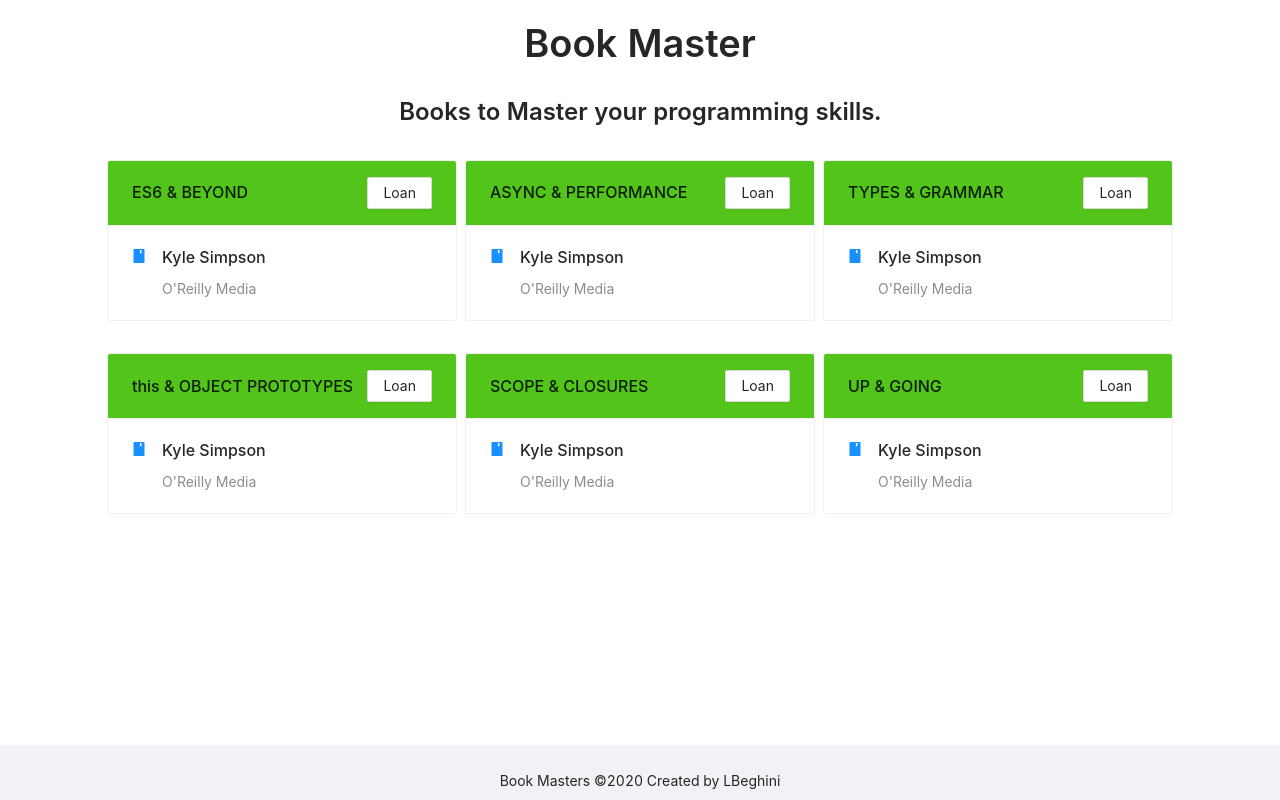
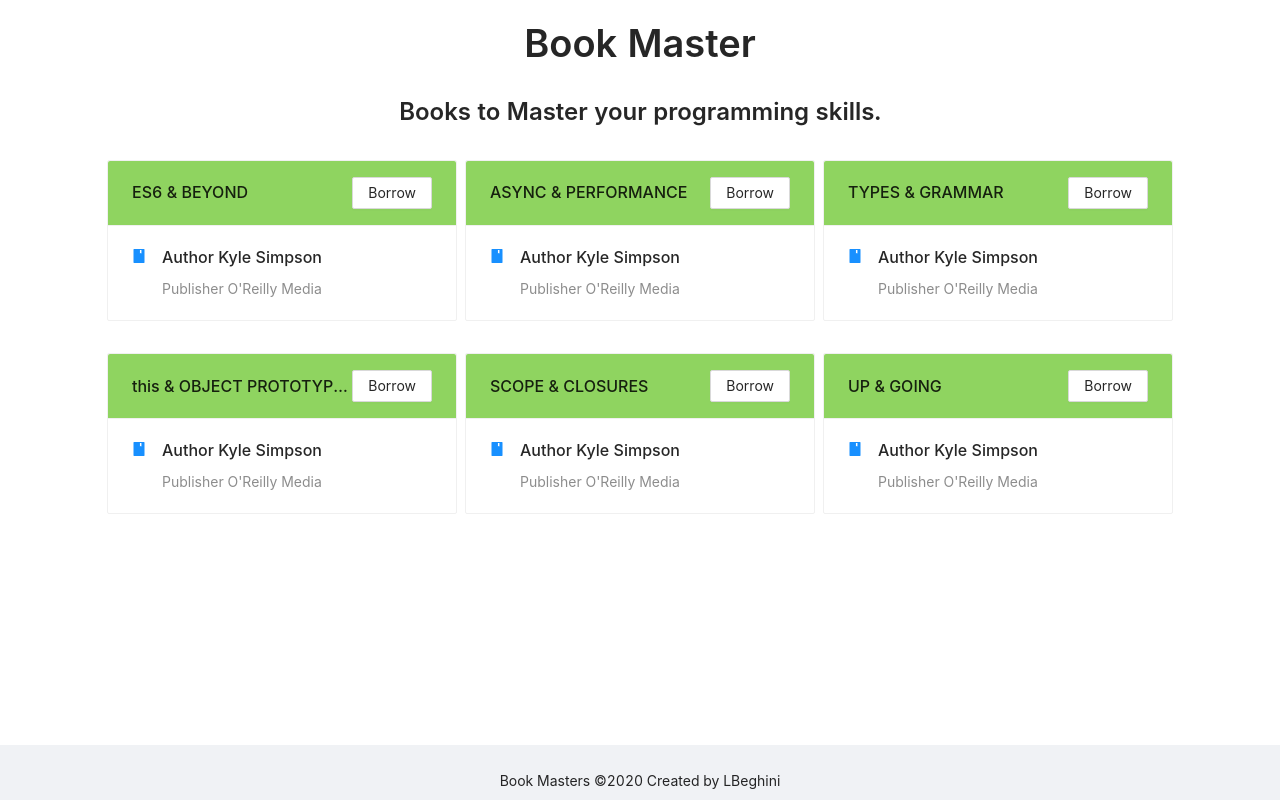
Before and after one commit to LBeghini/Book-Master, a React (Create React App) app: page / in a window 1280 px wide. Built offline with nearby package versions, Linux system fonts and the light colour scheme.

Commit message:
Add layout fixes

```diff
--- a/src/App.js
+++ b/src/App.js
@@ -4,7 +4,7 @@ import BookDetail from './BookDetail';
 import Header from './Header';
 import Loan from './Loan';
 import {BrowserRouter, Route, Switch} from 'react-router-dom';
-import {Layout } from 'antd';
+import {Layout, Row, Col } from 'antd';
 
 const {Content, Footer} = Layout;
 
@@ -15,11 +15,15 @@ class App extends React.Component {
       <BrowserRouter>
           <Header/>
           <Content style={{height: "calc(100vh - 20vh - 55px)", overflow:'auto' }}>
-              <Switch>
-                <Route exact path='/' component={Home}/>
-                <Route path='/loan/:id' component={Loan}/>
-                <Route path='/:id' component={BookDetail}/>
-              </Switch>
+            <Row gutter={[0, 32]} style={{margin:0}} justify="center">
+                <Col span={20}>
+                  <Switch>
+                    <Route exact path='/' component={Home}/>
+                    <Route path='/loan/:id' component={Loan}/>
+                    <Route path='/:id' component={BookDetail}/>
+                  </Switch>
+              </Col>
+            </Row>
             </Content>
           <Footer style={{height: "55px", textAlign: 'center'}}>
             <span style={{ verticalAlign: 'middle', display: 'inline-block'}}>Book Masters ©2020 Created by LBeghini</span>
--- a/src/BookDetail.js
+++ b/src/BookDetail.js
@@ -1,6 +1,6 @@
 import React from 'react'
 import books from './books'
-import { Descriptions,Row, Spin, Breadcrumb } from 'antd';
+import { Descriptions,Row, Spin, Breadcrumb, Badge, Button } from 'antd';
 import { LoadingOutlined } from '@ant-design/icons';
 import {Link} from 'react-router-dom';
 
@@ -23,16 +23,30 @@ class BookDetail extends React.Component{
         }
     }
 
+    handleReceive (id) {
+        localStorage.removeItem(id);
+    }
+
 
     render(){
         const book = this.state.book ? (
-            <Descriptions title="Book Info" bordered="true" layout="vertical" style={{width:'70%'}}>
+            <Descriptions
+                title="Book Info"
+                bordered layout="horizontal"
+                style={{width:'70%'}}
+                extra={localStorage.getItem(this.state.book.id)?(
+                    <a onClick={() => this.handleReceive(this.state.book.id)} href="/"><Button>Receive</Button></a>
+                ):(
+                    <Link to={'/loan/'+this.state.book.id}><Button>Loan</Button></Link>
+                )}
+            >
                 <Descriptions.Item label="ISBN">{this.state.book.isbn}</Descriptions.Item>
-                <Descriptions.Item label="Title">{this.state.book.title}</Descriptions.Item>
-                <Descriptions.Item label="Author">{this.state.book.author}</Descriptions.Item>
+                <Descriptions.Item label="Title" span={3}>{this.state.book.title}</Descriptions.Item>
+                <Descriptions.Item label="Author" >{this.state.book.author}</Descriptions.Item>
+                <Descriptions.Item label="Publisher">{this.state.book.publisher}</Descriptions.Item>
                 <Descriptions.Item label="Year">{this.state.book.year}</Descriptions.Item>
-                <Descriptions.Item label="Publisher">{this.state.book.publisher}</Descriptions.Item>
                 <Descriptions.Item label="Language">{this.state.book.language}</Descriptions.Item>
+                <Descriptions.Item label="Status">{localStorage.getItem(this.state.book.id)?(<Badge status="error" text="Not available" />):(<Badge status="success" text="Available" />)}</Descriptions.Item>
           </Descriptions>
         ) : (
             <Spin indicator={antIcon} tip="Loading book..." style={{color:'black'}}/>
--- /dev/null
+++ b/src/CardLoan.js
@@ -0,0 +1,29 @@
+import React from 'react';
+import { BookFilled} from '@ant-design/icons';
+import { Card, Button } from 'antd';
+import {Link} from 'react-router-dom';
+
+const { Meta } = Card;
+
+const CardLoan = ({book}) => {
+
+    return(
+        <Card
+            title={book.title}
+            extra={<Link to={'/loan/'+book.id}><Button>Borrow</Button></Link>}
+            style={{ width: 350 }}
+            hoverable
+            headStyle={{backgroundColor:'#8fd460'}}
+            >
+            <Link to={'/'+book.id}>
+            <Meta
+                avatar={<BookFilled />}
+                title={'Author '+ book.author}
+                description={'Publisher '+book.publisher}
+            />
+        </Link>
+    </Card>
+    )
+}
+
+export default CardLoan;
--- /dev/null
+++ b/src/CardReceive.js
@@ -0,0 +1,38 @@
+import React from 'react';
+import { UserOutlined } from '@ant-design/icons';
+import { Card, Button } from 'antd';
+import {Link} from 'react-router-dom';
+
+const { Meta } = Card;
+
+
+function handleReturn (id) {
+    localStorage.removeItem(id);
+}
+
+
+const CardReceive = ({book, user}) => {
+
+    return(
+        <Card
+            title={book.title}
+            extra={<a onClick={() => handleReturn(book.id)} href="/"><Button>Return</Button></a>}
+            style={{ width: 350 }}
+            hoverable
+            headStyle={{backgroundColor:'#f37370'}}
+            >
+            <Link to={'/'+book.id}>
+            <Meta
+                avatar={<UserOutlined />}
+                title={'Name: ' +user.name}
+                description={'Loan Date: ' +user.timestamp}
+            />
+        </Link>
+    </Card>
+
+)
+
+
+}
+
+export default CardReceive;
--- a/src/Home.js
+++ b/src/Home.js
@@ -1,35 +1,27 @@
 import React from 'react';
 import books from './books';
-import { BookFilled} from '@ant-design/icons';
-import { Row, Col, Card, Empty, Button } from 'antd';
-import {Link} from 'react-router-dom';
+import CardLoan from './CardLoan';
+import CardReceive from './CardReceive';
+import { Row, Col, Empty } from 'antd';
 
 
 const Home = () => {
-    const { Meta } = Card;
     const booksList = books.length ? (
         books.map(book => {
-            return (
+            if(localStorage.getItem(book.id)){
+                return(
+                    <Col key={book.id}>
+                        <CardReceive book={book} user={JSON.parse(localStorage.getItem(book.id))} />
+                    </Col>
+                )
+            }else{
+                return (
                 <Col key={book.id}>
-
-                    <Card
-                        title={book.title}
-                        extra={<Link to={'/loan/'+book.id}><Button>Loan</Button></Link>}
-                        style={{ width: 350 }}
-                        hoverable
-                        avatar={<BookFilled />}
-                        headStyle={{backgroundColor:'#52c41a'}}
-                        >
-                        <Link to={'/'+book.id}>
-                        <Meta
-                        avatar={<BookFilled />}
-                        title={book.author}
-                        description={book.publisher}
-                         />
-                         </Link>
-                    </Card>
+                    <CardLoan book={book}/>
                 </Col>
             )
+            }
+
         })
     ) : (
         <Col span={24}>
@@ -42,13 +34,10 @@ const Home = () => {
     )
 
     return(
-            <Row gutter={[0, 32]} style={{margin:0}} justify="center">
-                <Col span={20}>
-                    <Row justify="center" gutter={[8, 32]}>
-                            {booksList}
-                    </Row>
-                </Col>
-            </Row>
+
+        <Row justify="center" gutter={[8, 32]}>
+                {booksList}
+        </Row>
     )
 
 }
--- a/src/Loan.js
+++ b/src/Loan.js
@@ -1,15 +1,16 @@
 import React from 'react'
 import books from './books'
-import { Descriptions,Row, Spin, Breadcrumb, Typography, Space } from 'antd';
+import {  Spin, Breadcrumb, Typography } from 'antd';
 import { LoadingOutlined } from '@ant-design/icons';
-import {Link} from 'react-router-dom';
-import { Form, Input, Button, Checkbox } from 'antd';
+import {Link, Redirect} from 'react-router-dom';
+import { Form, Input, Button } from 'antd';
 const antIcon = <LoadingOutlined style={{ fontSize: 24, color: 'black' }} spin />;
 
 class Loan extends React.Component{
 
     state = {
-        book : null
+        book : null,
+        redirectToReferrer:false
     }
 
     componentDidMount(){
@@ -24,6 +25,17 @@ class Loan extends React.Component{
     }
 
 
+    handleSubmit = (values) => {
+        localStorage.setItem(this.state.book.id, JSON.stringify({
+            name: values.name,
+            timestamp: new Date().toLocaleDateString()
+        }));
+        this.setState({
+            redirectToReferrer : true
+        })
+
+      };
+
     render(){
         const layout = {
             labelCol: { span: 3 },
@@ -33,10 +45,12 @@ class Loan extends React.Component{
             wrapperCol: { offset: 3, span: 16 },
           };
         const book = this.state.book ? (
+
             <Form
             {...layout}
             name="basic"
             initialValues={{ remember: true }}
+            onFinish={this.handleSubmit}
             >
             <Typography.Title level={3} style={{padding: '3%'}}>Confirm you want to borrow {this.state.book.title} book?</Typography.Title>
             <Form.Item
@@ -58,19 +72,21 @@ class Loan extends React.Component{
 
         );
 
+            if(this.state.redirectToReferrer === true){
+                return <Redirect to="/" />
+            }
 
         return (
+
             <div>
                 <Breadcrumb>
                     <Breadcrumb.Item><Link to="/">Home</Link></Breadcrumb.Item>
                     <Breadcrumb.Item>Loan Book</Breadcrumb.Item>
                 </Breadcrumb>
                 {book}
-
             </div>
         )
     }
-
 }
 
 
--- a/src/books.js
+++ b/src/books.js
@@ -44,6 +44,5 @@ const books = [
 
 ]
 
-localStorage.setItem('books', JSON.stringify(books));
 
 export default books;
```
Also changed, not shown: 1 other file (tests, documents, lock files or other folders).
